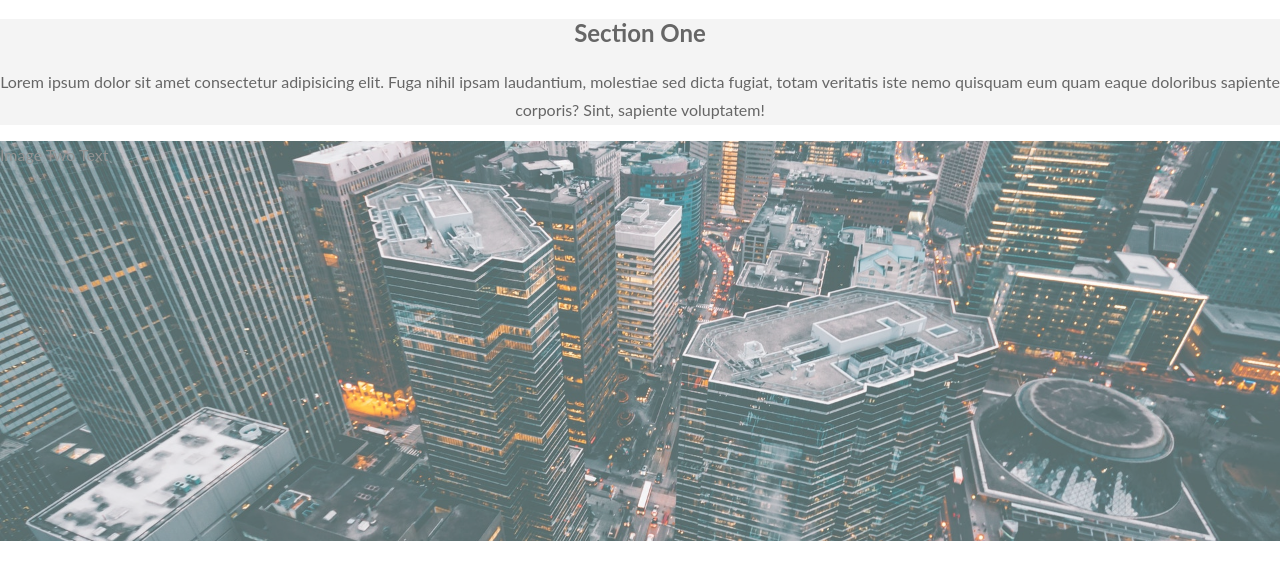
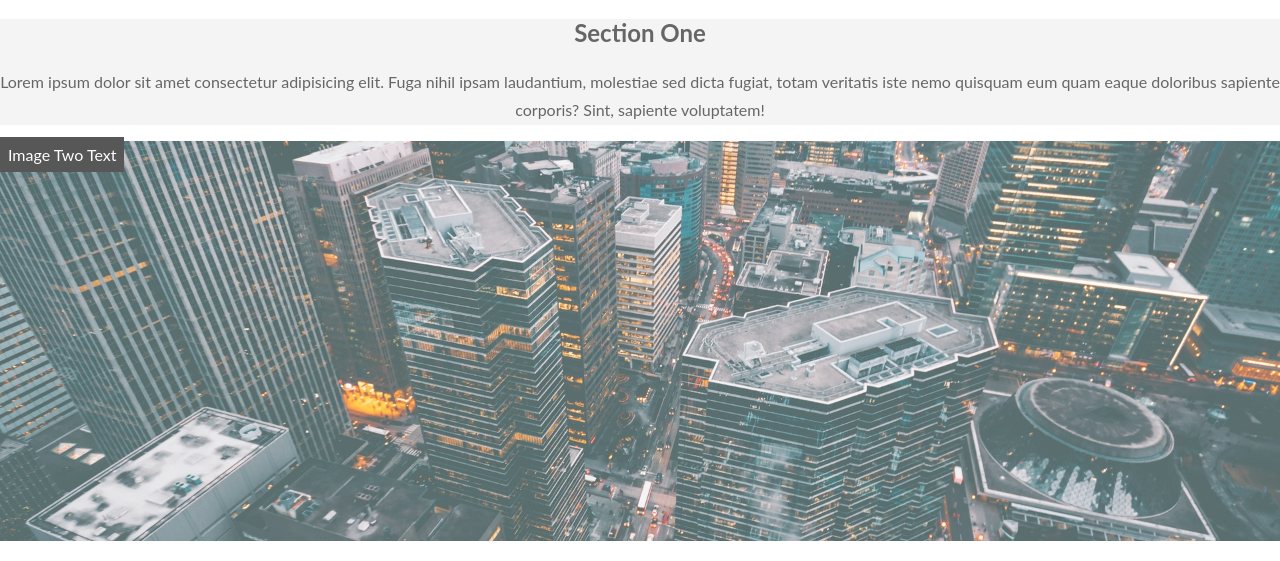
Before and after one commit to mohitsahni96/WebDevelopment, a PHP site: page /LandingPage.html in a window 1280 px wide. Shown: the part 801-1362 px from the top of the page. Run offline with PHP 8.4, Linux system fonts and the light colour scheme.

Commit message:
Update StyleNew.css
Updated Commit

```diff
--- a/LandingPage-Parallax/css/StyleNew.css
+++ b/LandingPage-Parallax/css/StyleNew.css
@@ -43,7 +43,13 @@ body, html{
     letter-spacing:8px;
     text-transform:uppercase;
 }
+.ptext, .border{
 
+    background-color: #111;
+    color: #fff;
+    padding: 8px;
+
+}
 .pimg1{
     background-image:url('C:/xampp/htdocs/Webfiles/css/img/img6.jpg');
     /* background-repeat: repeat-x;  */
```
